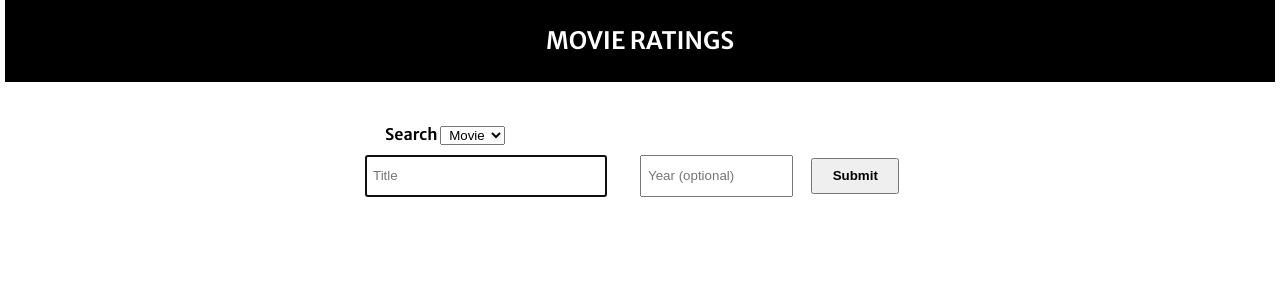
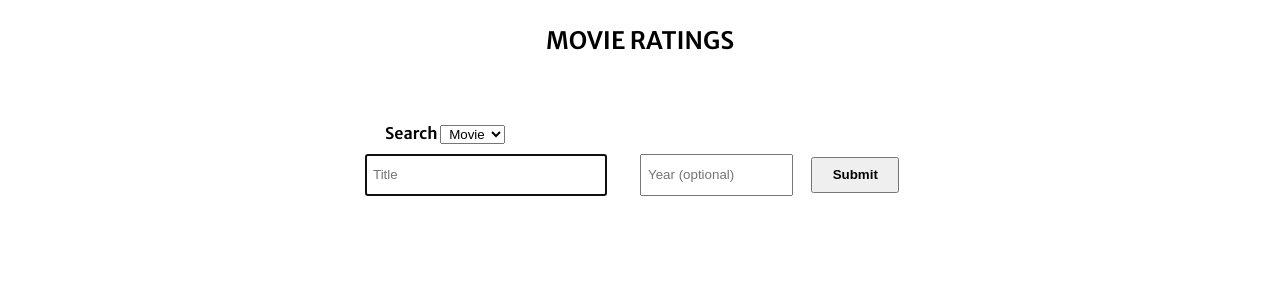
Before and after one commit to lugrao/movie_ratings, a Flask app: page / in a window 1280 px wide. Shown: the top 300 px of the page. Run offline with Flask 2, Linux system fonts and the light colour scheme.

Commit message:
change nav colors

```diff
--- a/static/styles.css
+++ b/static/styles.css
@@ -20,11 +20,9 @@ h2 {
 
 nav {
   top: 0;
-  color: white;
-  background-color: black;
+  color: black;
   text-align: center;
   padding: 5px 0;
-  border-bottom: 1px black solid;
 }
 
 nav h4 {
@@ -33,7 +31,7 @@ nav h4 {
 
 nav a:link,
 nav a:visited {
-  color: white;
+  color: black;
   text-decoration: none;
 }
 
```
